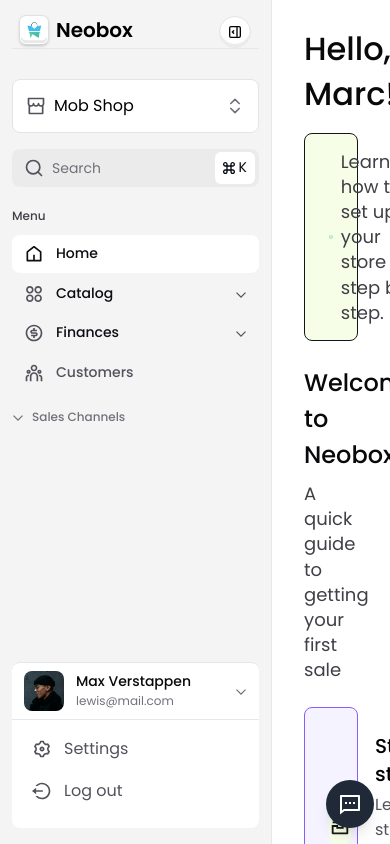
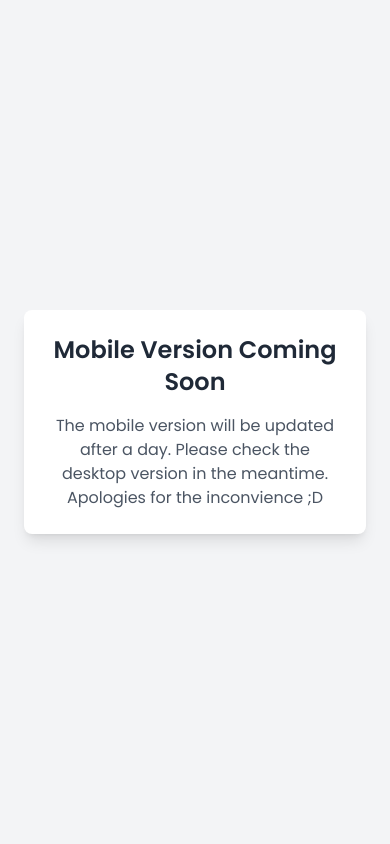
Before and after one commit to uzair-shakeel/neobox, a React (Vite) app: page / in a window 390 px wide. Built offline with nearby package versions, Linux system fonts and the light colour scheme.

Commit message:
mobile version

```diff
--- a/src/main.jsx
+++ b/src/main.jsx
@@ -1,10 +1,41 @@
-import { StrictMode } from 'react'
-import { createRoot } from 'react-dom/client'
-import App from './App.jsx'
-import './index.css'
+import { StrictMode, useEffect, useState } from "react";
+import { createRoot } from "react-dom/client";
+import App from "./App.jsx";
+import "./index.css";
 
-createRoot(document.getElementById('root')).render(
-  <StrictMode>
-    <App />
-  </StrictMode>,
-)
+const RootComponent = () => {
+  const [isMobile, setIsMobile] = useState(false);
+
+  useEffect(() => {
+    const handleResize = () => {
+      setIsMobile(window.innerWidth <= 768); // mobile breakpoint
+    };
+
+    window.addEventListener("resize", handleResize);
+    handleResize(); // check on load
+
+    return () => window.removeEventListener("resize", handleResize);
+  }, []);
+
+  return (
+    <StrictMode>
+      {isMobile ? (
+        <div className="flex items-center justify-center h-screen bg-gray-100">
+          <div className="p-6 bg-white rounded-lg mx-6 shadow-lg text-center max-w-md">
+            <h2 className="text-2xl font-semibold text-gray-800 mb-4">
+              Mobile Version Coming Soon
+            </h2>
+            <p className="text-gray-600">
+              The mobile version will be updated after a day. Please check the
+              desktop version in the meantime. Apologies for the inconvience ;D
+            </p>
+          </div>
+        </div>
+      ) : (
+        <App />
+      )}
+    </StrictMode>
+  );
+};
+
+createRoot(document.getElementById("root")).render(<RootComponent />);
```
